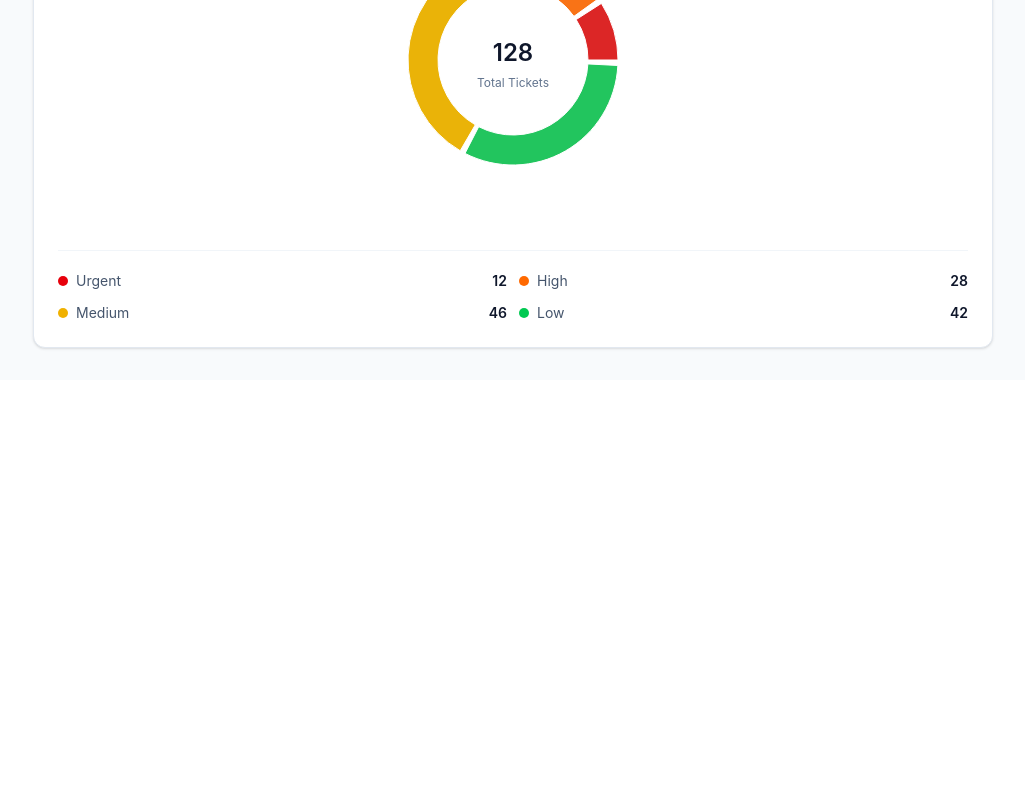
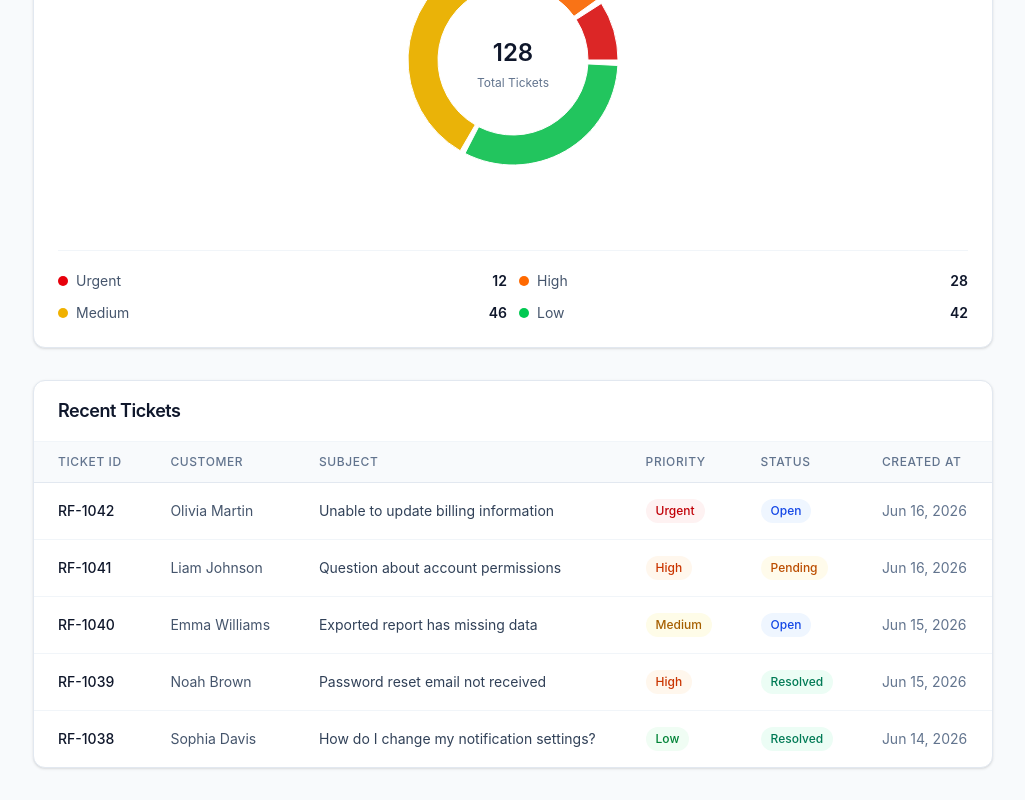
Before and after one commit to amitt39/replyflow, a React (Vite) app: page / in a window 1280 px wide. Shown: the part 996-1796 px from the top of the page, without its empty margins (255-1280 px from the left). Before the commit the page ends 1376 px from the top, so only its background shows below. Built offline with nearby package versions, Linux system fonts and the light colour scheme.

Commit message:
feat: add recent tickets table

```diff
--- /dev/null
+++ b/src/components/dashboard/RecentTickets.jsx
@@ -0,0 +1,90 @@
+const recentTickets = [
+  {
+    id: 'RF-1042',
+    customer: 'Olivia Martin',
+    subject: 'Unable to update billing information',
+    priority: 'Urgent',
+    status: 'Open',
+    createdAt: 'Jun 16, 2026',
+  },
+  {
+    id: 'RF-1041',
+    customer: 'Liam Johnson',
+    subject: 'Question about account permissions',
+    priority: 'High',
+    status: 'Pending',
+    createdAt: 'Jun 16, 2026',
+  },
+  {
+    id: 'RF-1040',
+    customer: 'Emma Williams',
+    subject: 'Exported report has missing data',
+    priority: 'Medium',
+    status: 'Open',
+    createdAt: 'Jun 15, 2026',
+  },
+  {
+    id: 'RF-1039',
+    customer: 'Noah Brown',
+    subject: 'Password reset email not received',
+    priority: 'High',
+    status: 'Resolved',
+    createdAt: 'Jun 15, 2026',
+  },
+  {
+    id: 'RF-1038',
+    customer: 'Sophia Davis',
+    subject: 'How do I change my notification settings?',
+    priority: 'Low',
+    status: 'Resolved',
+    createdAt: 'Jun 14, 2026',
+  },
+]
+
+function RecentTickets() {
+  return (
+    <section aria-labelledby="recent-tickets-title" className="overflow-hidden rounded-xl border border-slate-200 bg-white shadow-sm">
+      <div className="border-b border-slate-100 px-5 py-4 sm:px-6">
+        <h2 id="recent-tickets-title" className="text-lg font-semibold tracking-tight text-slate-900">Recent Tickets</h2>
+      </div>
+
+      <div className="overflow-x-auto">
+        <table className="min-w-[760px] w-full text-left text-sm">
+        <caption className="sr-only">Five most recent support tickets</caption>
+        <thead className="border-b border-slate-200 bg-slate-50 text-xs uppercase tracking-wider text-slate-500">
+          <tr>
+            <th scope="col" className="px-5 py-3 font-medium sm:px-6">Ticket ID</th>
+            <th scope="col" className="px-5 py-3 font-medium sm:px-6">Customer</th>
+            <th scope="col" className="px-5 py-3 font-medium sm:px-6">Subject</th>
+            <th scope="col" className="px-5 py-3 font-medium sm:px-6">Priority</th>
+            <th scope="col" className="px-5 py-3 font-medium sm:px-6">Status</th>
+            <th scope="col" className="px-5 py-3 font-medium sm:px-6">Created At</th>
+          </tr>
+        </thead>
+        <tbody>
+          {recentTickets.map((ticket) => (
+            <tr key={ticket.id} className="border-b border-slate-100 text-slate-600 transition-colors last:border-b-0 hover:bg-slate-50">
+              <td className="whitespace-nowrap px-5 py-4 font-medium text-slate-900 sm:px-6">{ticket.id}</td>
+              <td className="whitespace-nowrap px-5 py-4 sm:px-6">{ticket.customer}</td>
+              <td className="px-5 py-4 text-slate-700 sm:px-6">{ticket.subject}</td>
+              <td className="px-5 py-4 sm:px-6">
+                <span className={`inline-flex rounded-full px-2.5 py-1 text-xs font-medium ${ticket.priority === 'Urgent' ? 'bg-red-50 text-red-700' : ticket.priority === 'High' ? 'bg-orange-50 text-orange-700' : ticket.priority === 'Medium' ? 'bg-yellow-50 text-yellow-700' : 'bg-green-50 text-green-700'}`}>
+                  {ticket.priority}
+                </span>
+              </td>
+              <td className="px-5 py-4 sm:px-6">
+                <span className={`inline-flex rounded-full px-2.5 py-1 text-xs font-medium ${ticket.status === 'Open' ? 'bg-blue-50 text-blue-700' : ticket.status === 'Pending' ? 'bg-amber-50 text-amber-700' : 'bg-emerald-50 text-emerald-700'}`}>
+                  {ticket.status}
+                </span>
+              </td>
+              <td className="whitespace-nowrap px-5 py-4 text-slate-500 sm:px-6">{ticket.createdAt}</td>
+            </tr>
+          ))}
+        </tbody>
+      </table>
+      </div>
+    </section>
+  )
+}
+
+export default RecentTickets
--- a/src/pages/Dashboard.jsx
+++ b/src/pages/Dashboard.jsx
@@ -1,16 +1,20 @@
-import DashboardStats from '../components/dashboard/DashboardStats.jsx'
-import TicketPriorityChart from '../components/dashboard/TicketPriorityChart.jsx'
-import TicketVolumeChart from '../components/dashboard/TicketVolumeChart.jsx'
+import DashboardStats from "../components/dashboard/DashboardStats.jsx";
+import RecentTickets from "../components/dashboard/RecentTickets.jsx";
+import TicketPriorityChart from "../components/dashboard/TicketPriorityChart.jsx";
+import TicketVolumeChart from "../components/dashboard/TicketVolumeChart.jsx";
 
 function Dashboard() {
   return (
     <main className="space-y-8">
-      <h1 className="text-2xl font-semibold tracking-tight text-slate-900">Dashboard</h1>
+      <h1 className="text-2xl font-semibold tracking-tight text-slate-900">
+        Dashboard
+      </h1>
       <DashboardStats />
       <TicketVolumeChart />
       <TicketPriorityChart />
+      <RecentTickets />
     </main>
-  )
+  );
 }
 
-export default Dashboard
+export default Dashboard;
```
